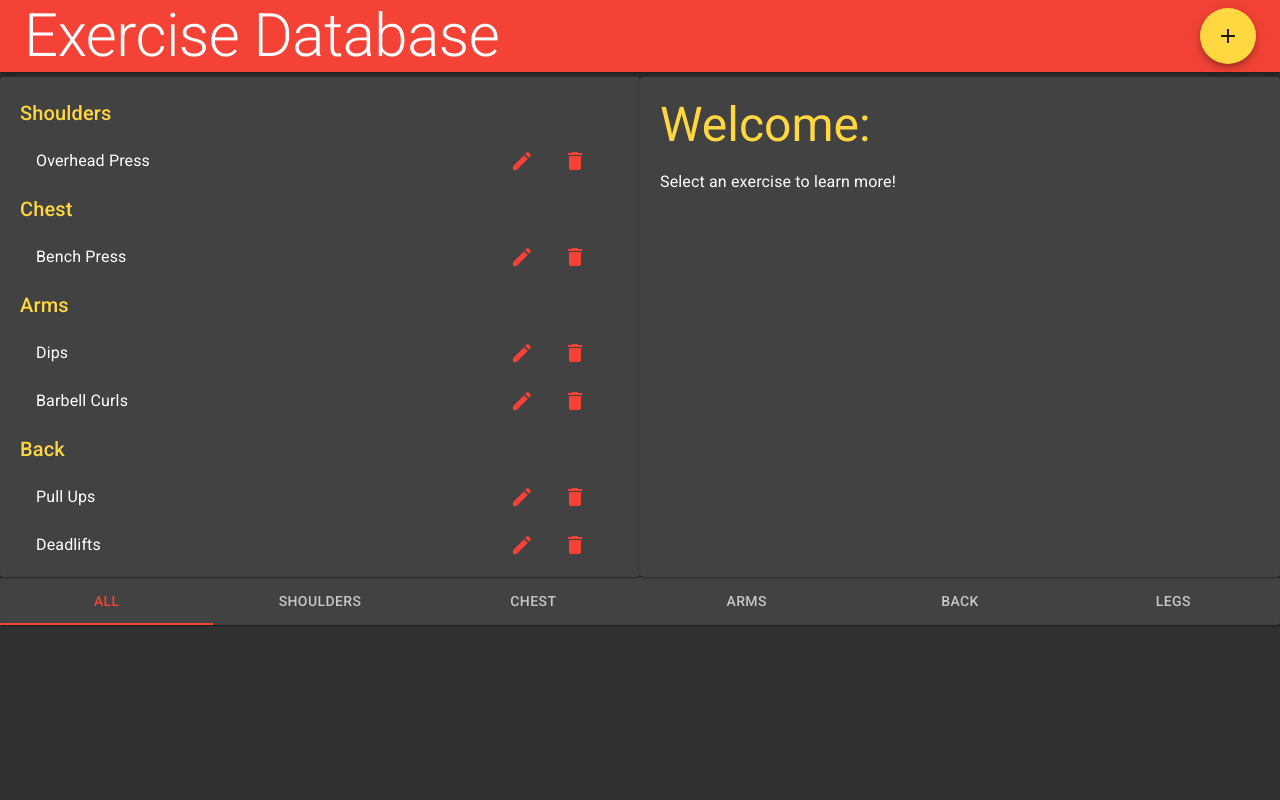
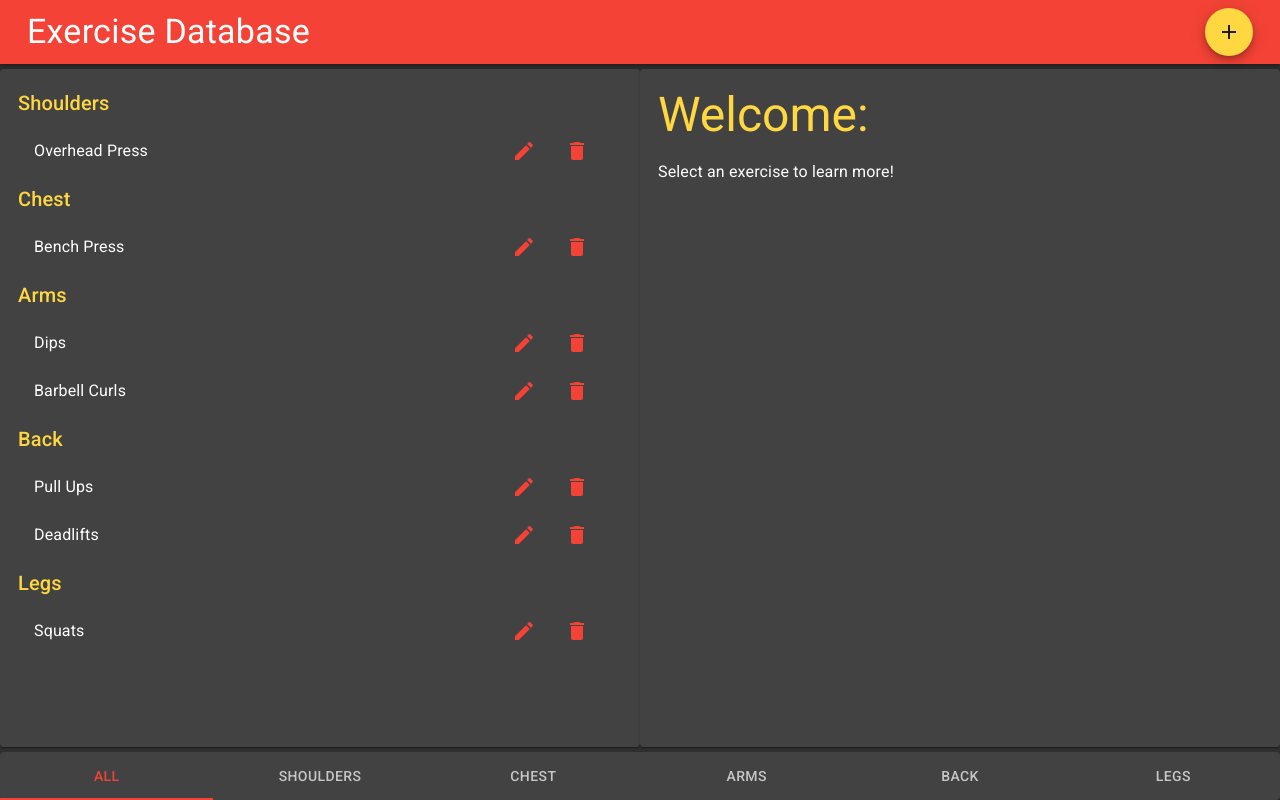
Before and after one commit to Elliott-Ruebush/fitness-app-tutorial, a React (Create React App) app: page / in a window 1280 px wide. Built offline with nearby package versions, Linux system fonts and the light colour scheme.

Commit message:
Added styling to make components properly use the full height of the screen instead of a hardcoded pixel height

```diff
--- a/src/App.js
+++ b/src/App.js
@@ -5,6 +5,7 @@ import Exercises from './Components/Exercises/Exercises';
 import { muscles, exercises } from './store.js';
 import { object } from 'prop-types';
 import { CssBaseline } from '@material-ui/core';
+import { makeStyles } from '@material-ui/styles';
 
 
 export default class extends Component {
--- a/src/Components/Exercises/Dialog.js
+++ b/src/Components/Exercises/Dialog.js
@@ -43,7 +43,7 @@ export default function FormDialog(/*muscleList,*/{ onCreate }) {
             <Fab
                 color='secondary'
                 aria-label="add"
-                size="large"
+                size="medium"
                 onClick={handleClickOpen}
             >
                 <AddIcon />
--- a/src/Components/Exercises/Exercises.js
+++ b/src/Components/Exercises/Exercises.js
@@ -13,20 +13,43 @@ import {
 import DeleteIcon from '@material-ui/icons/Delete';
 import EditIcon from '@material-ui/icons/Create';
 import ExerciseForm from './ExerciseForm';
-import { getThemeProps } from '@material-ui/styles';
 
 
 const useStyles = makeStyles(theme => ({
     paperStyle: {
-        padding: 20,
-        marginTop: 5,
-        // marginBottom: 10, NO LONGER NEED DUE TO THE ADDITION OF CSS BASELINE
-        height: 500,
+        padding: theme.spacing(2),
+        // marginBottom: 10, NO LONGER NEED DUE TO THE ADDITION OF CSSBASELINE
+        [theme.breakpoints.up('sm')]: {
+            marginTop: 5,
+            height: 'calc(100% - 10px)'
+        },
+        [theme.breakpoints.down('xs')]: {
+            height: '100%'
+        },
         overflowY: 'auto'
     },
     secondaryButtons: {
         marginRight: '5px'
+    },
+    '@global': {
+        'html, body, #root': {
+            height: '100vh'
+        }
+    },
+    container: {
+        [theme.breakpoints.up('sm')]: {
+            height: 'calc(100% - 64px - 48px)'
+        },
+        [theme.breakpoints.down('xs')]: {
+            height: 'calc(100% - 56px - 48px)'
+        }
+    },
+    item: {
+        [theme.breakpoints.down('xs')]: {
+            height: '50%'
+        }
     }
+
 }));
 
 export default function Exercises({
@@ -46,8 +69,8 @@ export default function Exercises({
 }) {
     const classes = useStyles();
     return (
-        <Grid container>
-            <Grid item xs={12} sm={6}>
+        <Grid container className={classes.container}>
+            <Grid item xs={12} sm={6} className={classes.item}>
                 <Paper className={classes.paperStyle}>
                     {exercises.map(([group, exercises]) =>
                         (!category || category === group)
@@ -95,7 +118,7 @@ export default function Exercises({
                     )}
                 </Paper>
             </Grid>
-            <Grid item xs={12} sm={6}>
+            <Grid item xs={12} sm={6} className={classes.item}>
                 <Paper className={classes.paperStyle}>
                     <Typography
                         variant='h3'
--- a/src/Components/Layouts/Header.js
+++ b/src/Components/Layouts/Header.js
@@ -9,21 +9,21 @@ const useStyles = makeStyles(theme => ({
 }));
 
 export default function MyHeader({ onCreate }) {
-  const classes =  useStyles();
+  const classes = useStyles();
 
   return (
     <AppBar position="static">
       <Toolbar>
         <Typography
-          variant="h2"
+          variant='h4'
           color="inherit"
           className={classes.flex}
-         >
+        >
           Exercise Database
       </Typography>
         <CreateDialog
           onCreate={onCreate}
-          // muscleList={muscles}
+        // muscleList={muscles}
         />
       </Toolbar>
     </AppBar>
--- a/src/index.js
+++ b/src/index.js
@@ -19,7 +19,8 @@ const theme = createMuiTheme({
             dark: amber[200]
         },
         type: "dark"
-    }
+    },
+    spacing: 9
 });
 
 console.log(theme);
```
Lines whose indentation alone changed are shown as unchanged.
